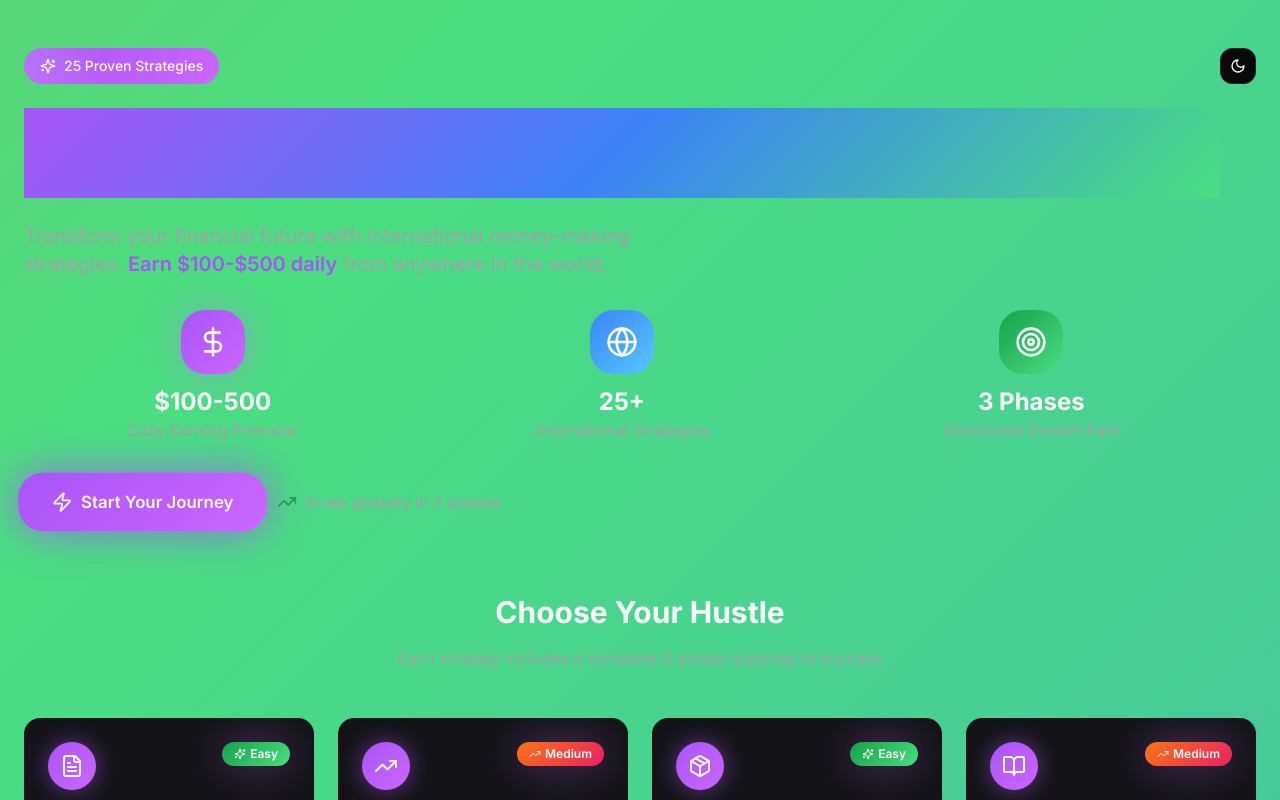
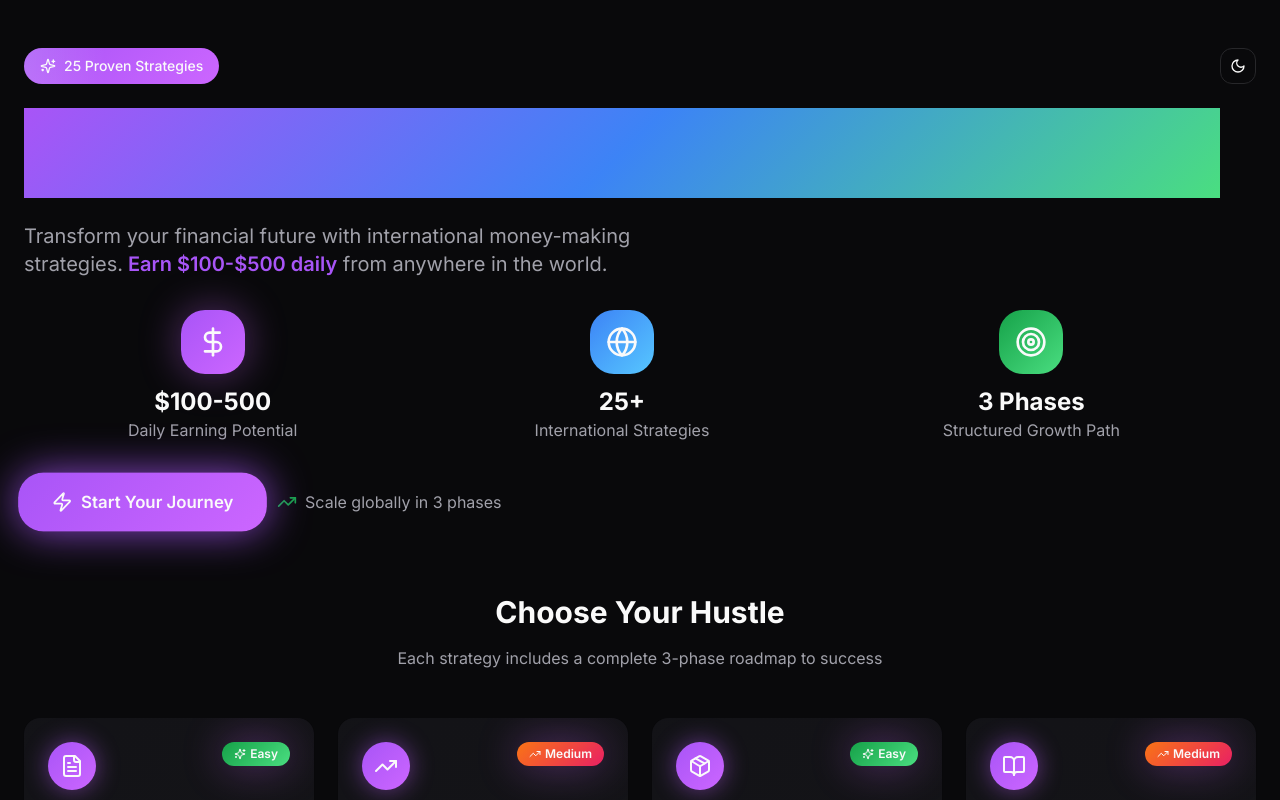
Before and after one commit to PJinvest/pj-hustle, a React (Vite) app: page / in a window 1280 px wide. Shown: the top 800 px of the page. Built offline with nearby package versions, Linux system fonts and the light colour scheme.

Commit message:
Fix background color issues
Remove the green background and ensure it adapts to the current light or dark mode, improving text visibility and overall functionality.

```diff
--- a/src/components/PhaseDetails.tsx
+++ b/src/components/PhaseDetails.tsx
@@ -60,7 +60,7 @@ export const PhaseDetails = ({ hustle, selectedPhase, onPhaseChange, onBack }: P
   };
 
   return (
-    <div className="min-h-screen animated-bg relative overflow-hidden">
+    <div className="min-h-screen bg-background relative overflow-hidden">
       {/* Floating Background Elements */}
       <div className="absolute inset-0 overflow-hidden pointer-events-none">
         <div className="absolute top-20 left-1/4 w-96 h-96 bg-primary/10 rounded-full blur-3xl animate-float" />
--- a/src/pages/Index.tsx
+++ b/src/pages/Index.tsx
@@ -29,7 +29,7 @@ const Index = () => {
   }
 
   return (
-    <div className="min-h-screen animated-bg relative overflow-hidden">
+    <div className="min-h-screen bg-background relative overflow-hidden">
       {/* Floating Orbs Background */}
       <div className="absolute inset-0 overflow-hidden pointer-events-none">
         <div className="absolute top-1/4 left-1/4 w-64 h-64 bg-primary/20 rounded-full blur-3xl animate-float" />
```
